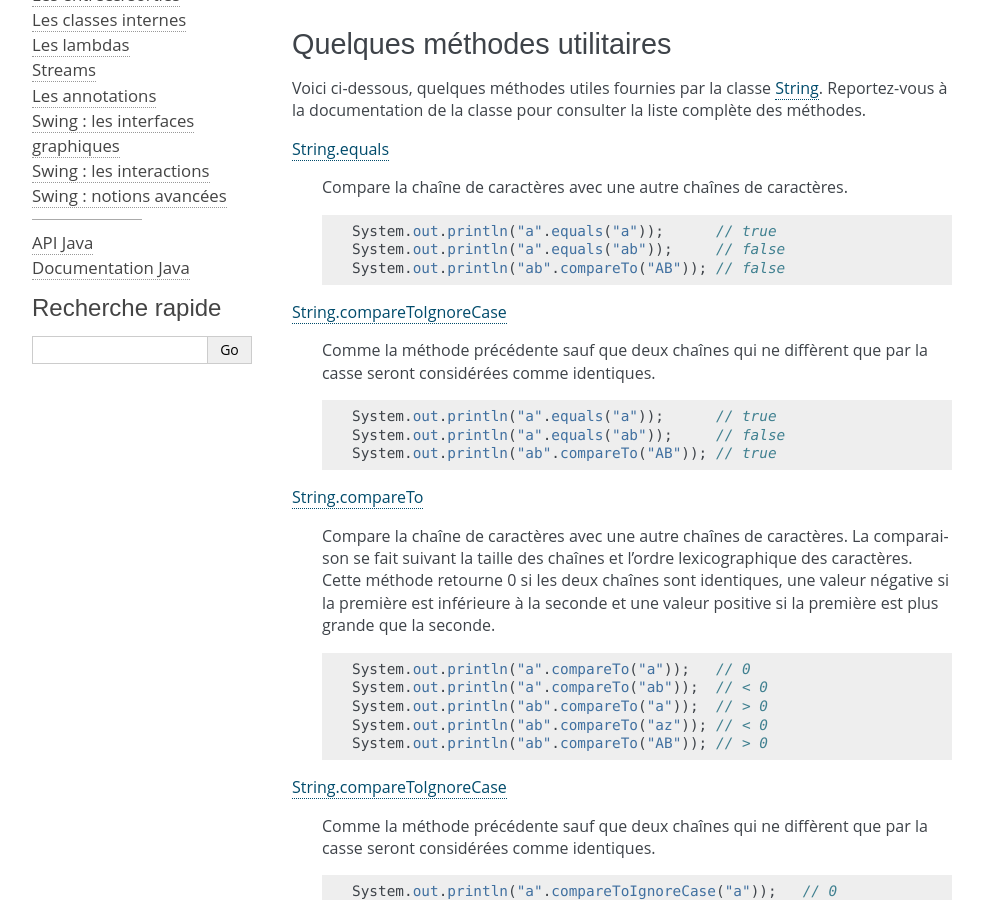
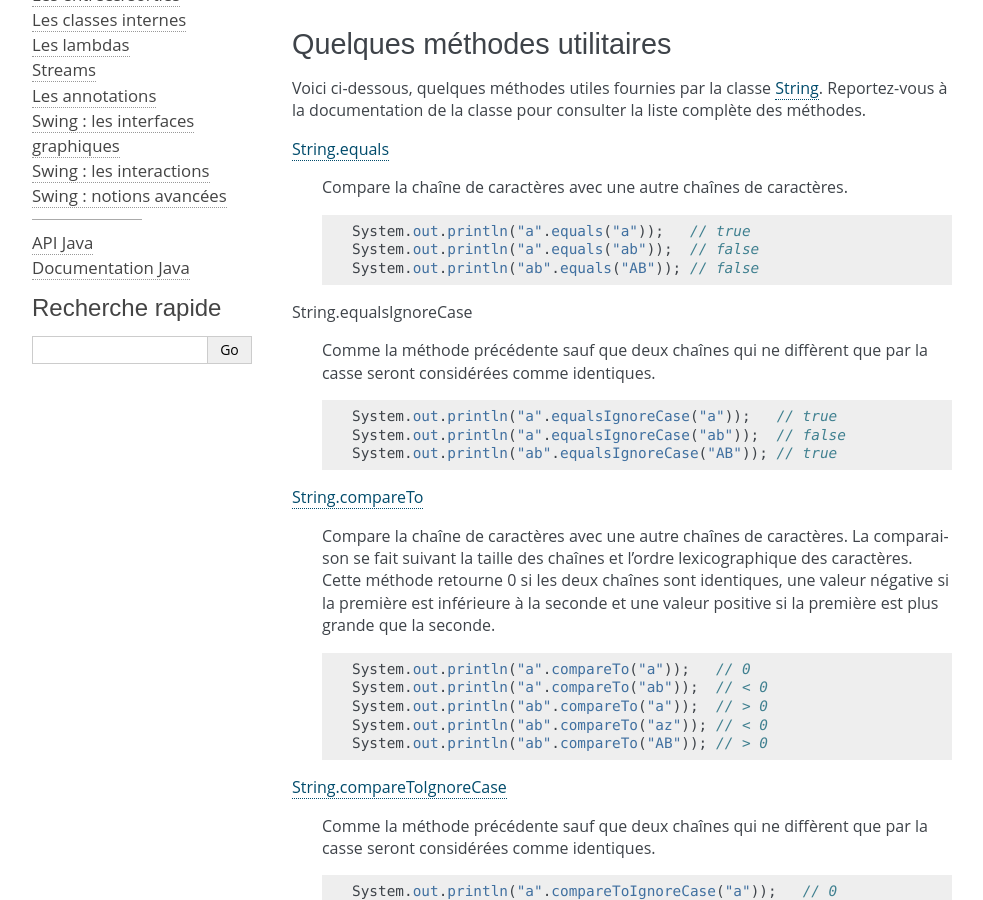
Before and after one commit to lanaflonPerso/cours-java-web, a Sphinx documentation site: the page built from source/la_classe_string.rst, in a window 1280 px wide and 900 px high, scrolled down 1033 px. Shown: the whole window, without its empty margins (138-1121 px from the left). Built offline with Sphinx 7.4.7, drawn with Linux system fonts in a browser that asks for light colours; formulas are drawn with MathJax 3.

Commit message:
corrections

```diff
--- a/source/la_classe_string.rst
+++ b/source/la_classe_string.rst
@@ -68,20 +68,20 @@ String.equals_
 
   ::
 
-    System.out.println("a".equals("a"));      // true
-    System.out.println("a".equals("ab"));     // false
-    System.out.println("ab".compareTo("AB")); // false
+    System.out.println("a".equals("a"));   // true
+    System.out.println("a".equals("ab"));  // false
+    System.out.println("ab".equals("AB")); // false
 
-String.compareToIgnoreCase_
+String.equalsIgnoreCase
 
   Comme la méthode précédente sauf que deux chaînes qui ne diffèrent que par
   la casse seront considérées comme identiques.
 
   ::
 
-    System.out.println("a".equals("a"));      // true
-    System.out.println("a".equals("ab"));     // false
-    System.out.println("ab".compareTo("AB")); // true
+    System.out.println("a".equalsIgnoreCase("a"));   // true
+    System.out.println("a".equalsIgnoreCase("ab"));  // false
+    System.out.println("ab".equalsIgnoreCase("AB")); // true
 
 String.compareTo_
 
```
